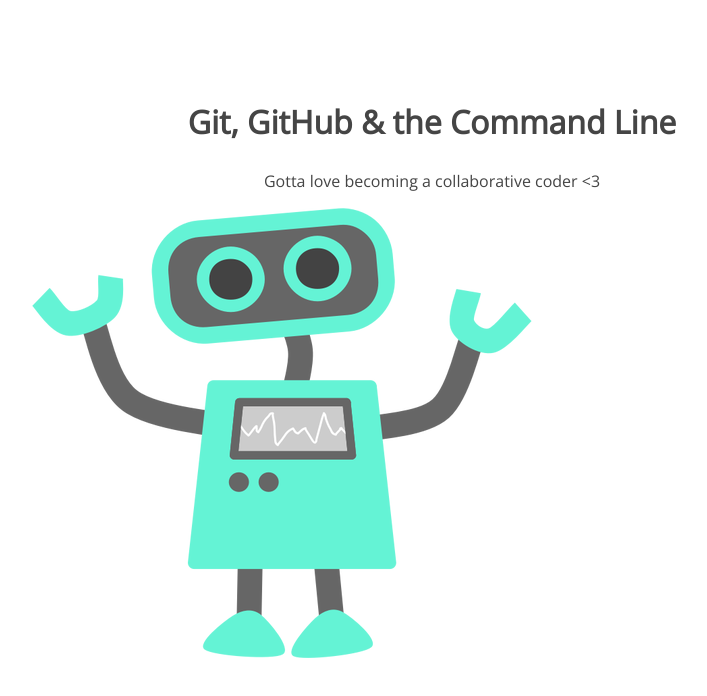
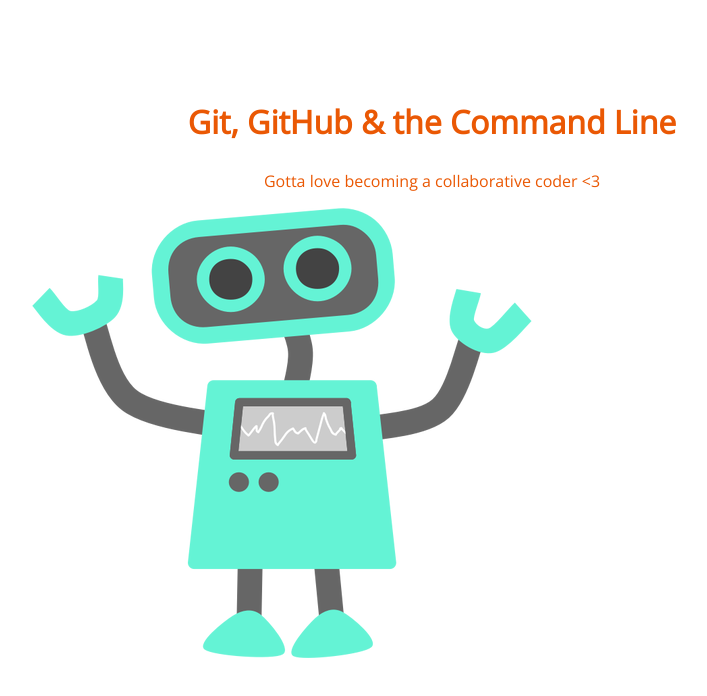
Before and after one commit to lauramarkus/105-project, a plain HTML site: page index.html in a window 1280 px wide. Shown: the whole page, without its empty margins (208-915 px from the left). Drawn offline with nearby package versions, Linux system fonts and the light colour scheme.

Commit message:
h1 color changed to orange

```diff
--- a/css/style.css
+++ b/css/style.css
@@ -5,7 +5,7 @@ section {
 section h1,
 section p {
 	text-align: center;
-	color: #454545;
+	color: #ea5804;
 }
 section h1 {
 	font: 32px 'Open Sans';
```
